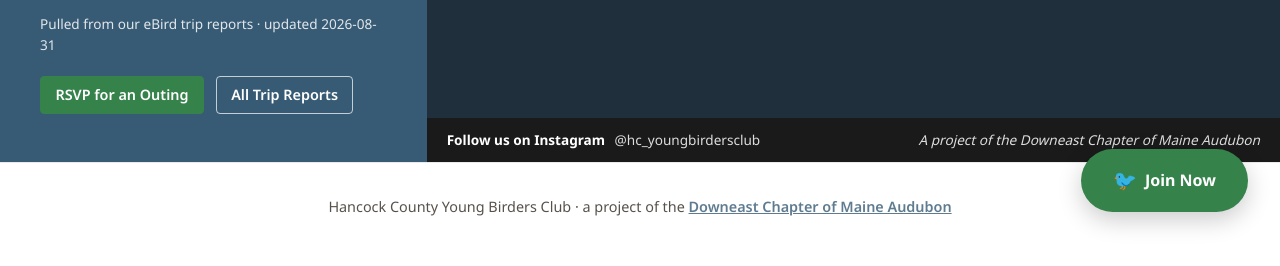
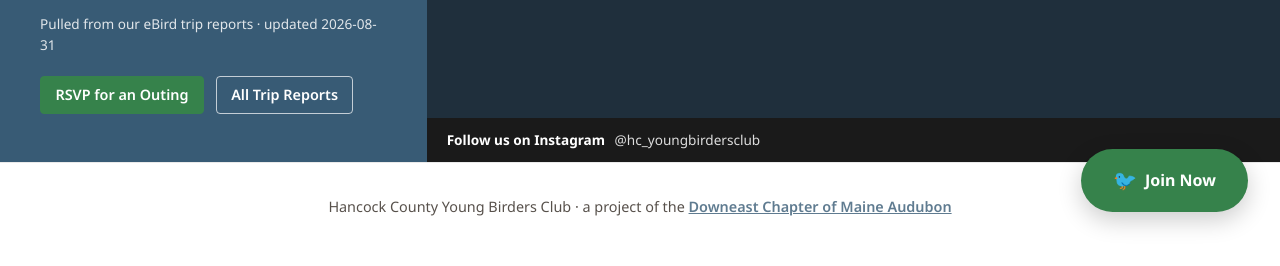
Before and after one commit to James-Longo/YBC_website, a website built with Vite: page index.html in a window 1280 px wide. Shown: the part 556-822 px from the top of the page. Built offline with nearby package versions, Linux system fonts and the light colour scheme; a script that the page names is missing.

Commit message:
tweak: drop duplicate Audubon credit from Instagram caption (footer already has it)

```diff
--- a/index.html
+++ b/index.html
@@ -88,7 +88,6 @@
           </div>
           <a href="https://www.instagram.com/hc_youngbirdersclub/" class="media-caption" target="_blank" rel="noopener">
             <strong>Follow us on Instagram</strong> <span>@hc_youngbirdersclub</span>
-            <span class="media-caption-right">A project of the Downeast Chapter of Maine Audubon</span>
           </a>
         </div>
       </section>
--- a/style.css
+++ b/style.css
@@ -433,11 +433,6 @@ body.menu-open {
 
 .media-caption span {
   opacity: 0.85;
-}
-
-.media-caption-right {
-  margin-left: auto;
-  font-style: italic;
 }
 
 .media-caption:hover strong {
```
